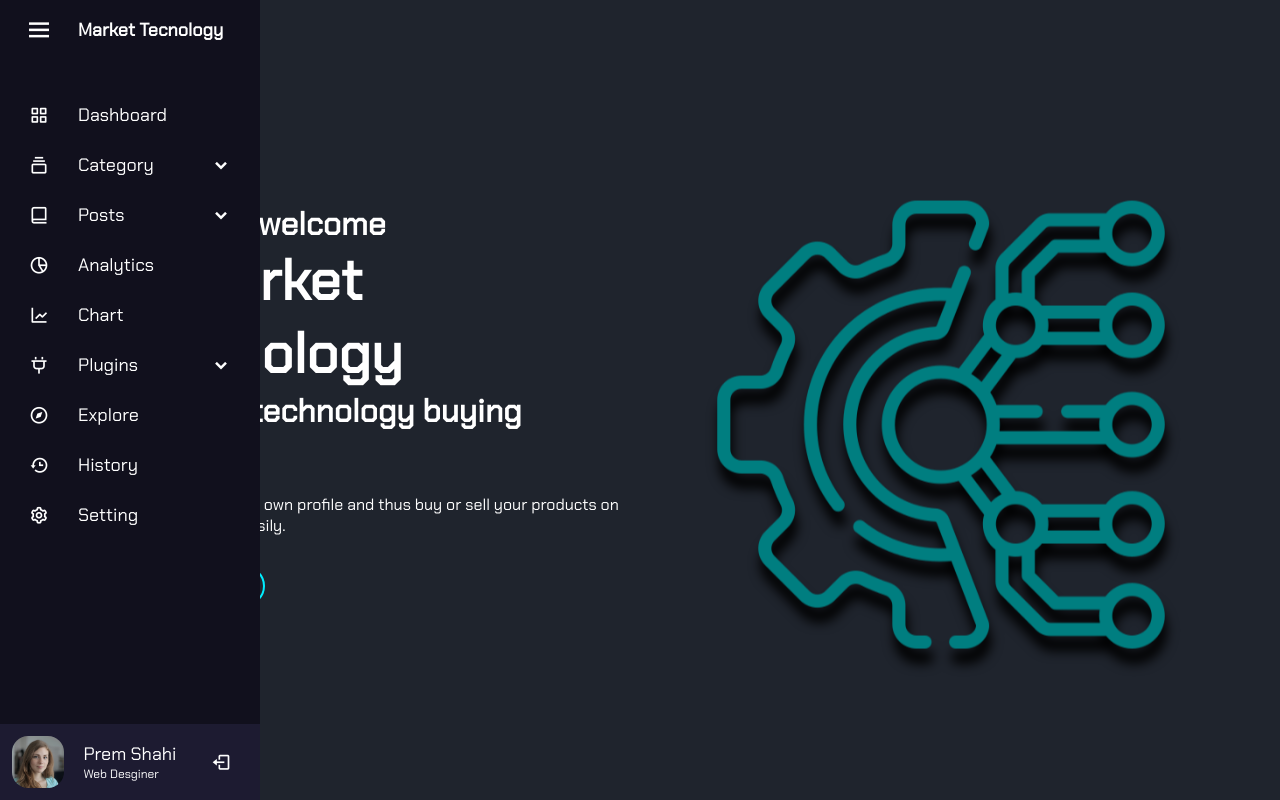
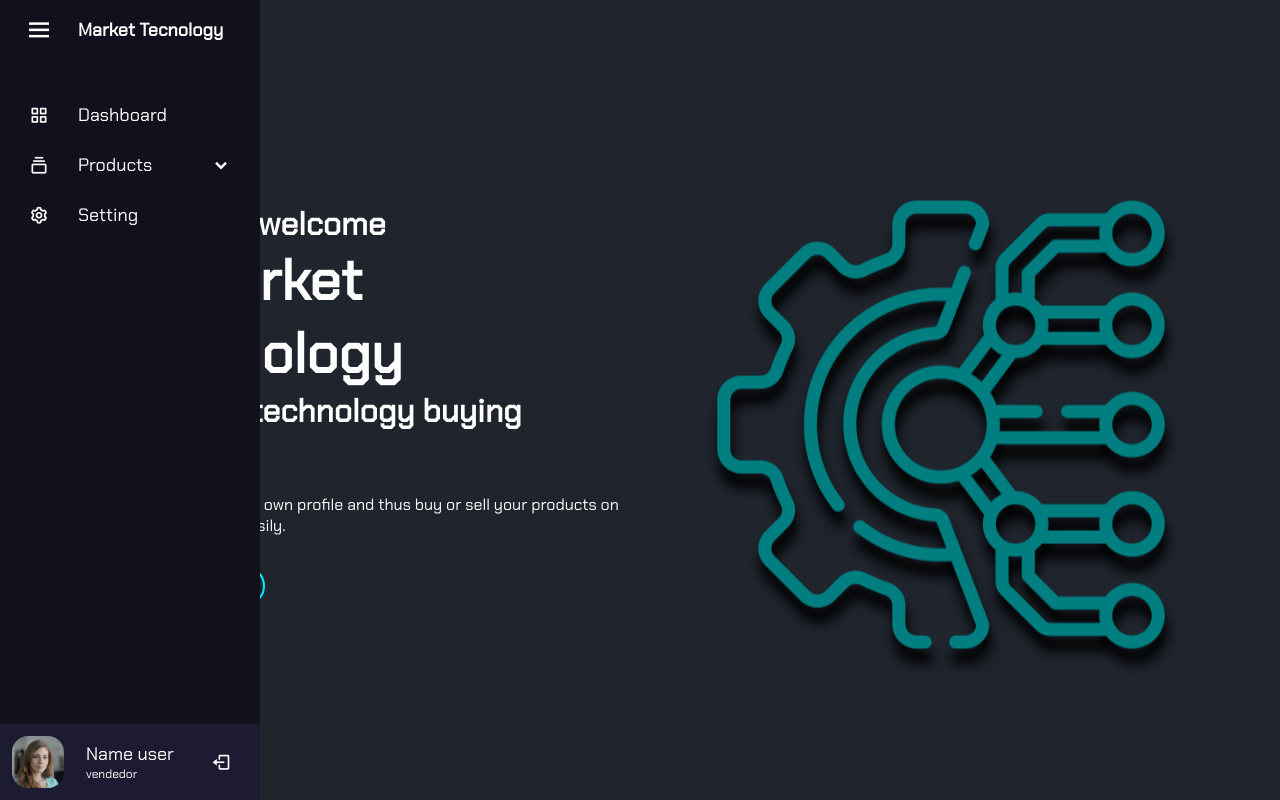
Before and after one commit to juandacorrea112/Market-Tecnology, a React (Create React App) app: page / in a window 1280 px wide. Both pictures are taken after a click on the icon 39 px from the left and 30 px from the top of the page. Shown: the top 800 px of the page. Built offline with nearby package versions, Linux system fonts and the light colour scheme.

Commit message:
sidebar modificado

```diff
--- a/src/components/Layouts/Navbar/Navbar.jsx
+++ b/src/components/Layouts/Navbar/Navbar.jsx
@@ -18,11 +18,11 @@ export const Navbar = () => {
       <div className={`sidebar ${sidebarNav}`}>
         <div class="logo-details">
           {sidebarNav == "close" &&
-        <i onClick={OpenMenu} className='bx bx-menu' style={{cursor:"pointer"}} ></i>
+            <i onClick={OpenMenu} className='bx bx-menu' style={{ cursor: "pointer" }} ></i>
           }
 
           {sidebarNav == "showMenu" &&
-        <i onClick={CloseMenu} className='bx bx-menu' style={{cursor:"pointer"}} ></i>
+            <i onClick={CloseMenu} className='bx bx-menu' style={{ cursor: "pointer" }} ></i>
           }
 
           <span className="logo_name">Market Tecnology</span>
@@ -35,107 +35,48 @@ export const Navbar = () => {
               <span class="link_name">Dashboard</span>
             </a>
             <ul class="sub-menu blank">
-          <li><a class="link_name" href="#">Category</a></li>
+              <li><a class="link_name" href="#">Uploaded products</a></li>
             </ul>
           </li>
           <li>
             <div class="iocn-link">
               <a href="#">
                 <i class='bx bx-collection' ></i>
-            <span class="link_name">Category</span>
+                <span class="link_name">Products</span>
               </a>
               <i class='bx bxs-chevron-down arrow' ></i>
             </div>
             <ul class="sub-menu">
-          <li><a class="link_name" href="#">Category</a></li>
-          <li><a href="#">HTML & CSS</a></li>
-          <li><a href="#">JavaScript</a></li>
-          <li><a href="#">PHP & MySQL</a></li>
+              <li><a class="link_name" href="#">Products</a></li>
+              <li><a href="#">Computer</a></li>
+              <li><a href="#">cell phones</a></li>
+              <li><a href="#">Search</a></li>
             </ul>
           </li>
           <li>
             <div class="iocn-link">
               <a href="#">
-            <i class='bx bx-book-alt' ></i>
-            <span class="link_name">Posts</span>
-          </a>
-          <i class='bx bxs-chevron-down arrow' ></i>
-        </div>
-        <ul class="sub-menu">
-          <li><a class="link_name" href="#">Posts</a></li>
-          <li><a href="#">Web Design</a></li>
-          <li><a href="#">Login Form</a></li>
-          <li><a href="#">Card Design</a></li>
-        </ul>
-      </li>
-      <li>
-        <a href="#">
-          <i class='bx bx-pie-chart-alt-2' ></i>
-          <span class="link_name">Analytics</span>
-        </a>
-        <ul class="sub-menu blank">
-          <li><a class="link_name" href="#">Analytics</a></li>
-        </ul>
-      </li>
-      <li>
-        <a href="#">
-          <i class='bx bx-line-chart' ></i>
-          <span class="link_name">Chart</span>
-        </a>
-        <ul class="sub-menu blank">
-          <li><a class="link_name" href="#">Chart</a></li>
-        </ul>
-      </li>
-      <li>
-        <div class="iocn-link">
-          <a href="#">
-            <i class='bx bx-plug' ></i>
-            <span class="link_name">Plugins</span>
-          </a>
-          <i class='bx bxs-chevron-down arrow' ></i>
-        </div>
-        <ul class="sub-menu">
-          <li><a class="link_name" href="#">Plugins</a></li>
-          <li><a href="#">UI Face</a></li>
-          <li><a href="#">Pigments</a></li>
-          <li><a href="#">Box Icons</a></li>
-        </ul>
-      </li>
-      <li>
-        <a href="#">
-          <i class='bx bx-compass' ></i>
-          <span class="link_name">Explore</span>
-        </a>
-        <ul class="sub-menu blank">
-          <li><a class="link_name" href="#">Explore</a></li>
-        </ul>
-      </li>
-      <li>
-        <a href="#">
-          <i class='bx bx-history'></i>
-          <span class="link_name">History</span>
-        </a>
-        <ul class="sub-menu blank">
-          <li><a class="link_name" href="#">History</a></li>
-        </ul>
-      </li>
-      <li>
-        <a href="#">
                 <i class='bx bx-cog' ></i>
                 <span class="link_name">Setting</span>
               </a>
-        <ul class="sub-menu blank">
+            </div>
+            <ul class="sub-menu">
               <li><a class="link_name" href="#">Setting</a></li>
+              <li><a href="#">Name</a></li>
+              <li><a href="#">Last Name</a></li>
+              <li><a href="#">Email</a></li>
+              <li><a href="#">Password</a></li>
             </ul>
           </li>
+
           <li>
             <div class="profile-details">
               <div class="profile-content">
                 <img src={girlProfile} alt={girlProfile} />
               </div>
               <div class="name-job">
-        <div className="profile_name">Prem Shahi</div>
-        <div className="job">Web Desginer</div>
+                <div className="profile_name">Name user</div>
+                <div className="job">vendedor</div>
               </div>
               <i class='bx bx-log-out' ></i>
             </div>
```
Lines whose indentation alone changed are shown as unchanged.
